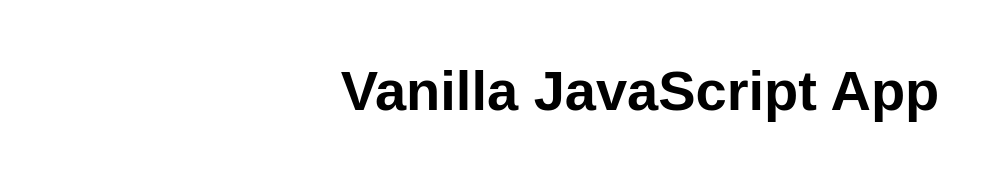
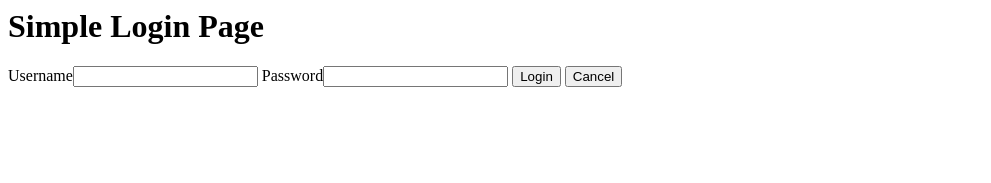
Before and after one commit to Sofearohizal/vanilalogin, a plain HTML site: page index.html in a window 1280 px wide. Shown: the whole page, without its empty margins (0-991 px from the left). Drawn offline with Linux system fonts and the light colour scheme.

Commit message:
Update index.html

```diff
--- a/index.html
+++ b/index.html
@@ -1,17 +1,25 @@
-<!DOCTYPE html>
-<html lang="en">
-
-<head>
-  <meta charset="UTF-8">
-  <meta name="viewport" content="width=device-width, initial-scale=1.0">
-  <link rel="stylesheet" href="styles.css">
-  <title>Vanilla JavaScript App</title>
-</head>
-
-<body>
-  <main>
-    <h1>Vanilla JavaScript App</h1>
-  </main>
-</body>
-
+<html>
+    <head>
+        <title>Login page</title>
+    </head>
+    <body>
+        <h1>Simple Login Page</h1>
+        <form name="login">
+            Username<input type="text" name="userid"/>
+            Password<input type="password" name="pswrd"/>
+            <input type="button" onclick="check(this.form)" value="Login"/>
+            <input type="reset" value="Cancel"/>
+        </form>
+        <script language="javascript">
+            function check(form) { /*function to check userid & password*/
+                /*the following code checkes whether the entered userid and password are matching*/
+                if(form.userid.value == "myuserid" && form.pswrd.value == "mypswrd") {
+                    window.open('target.html')/*opens the target page while Id & password matches*/
+                }
+                else {
+                    alert("Error Password or Username")/*displays error message*/
+                }
+            }
+        </script>
+    </body>
 </html>
```
